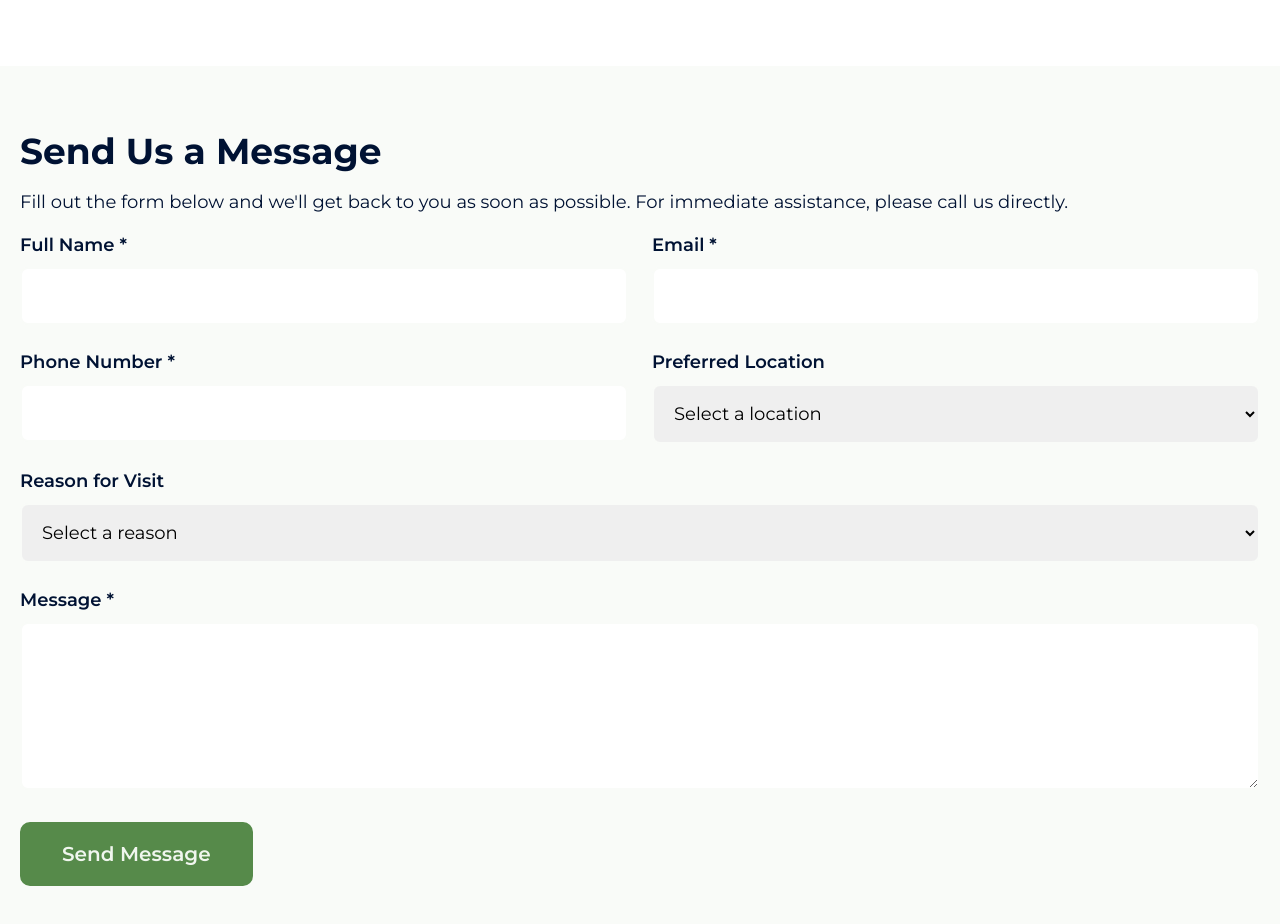
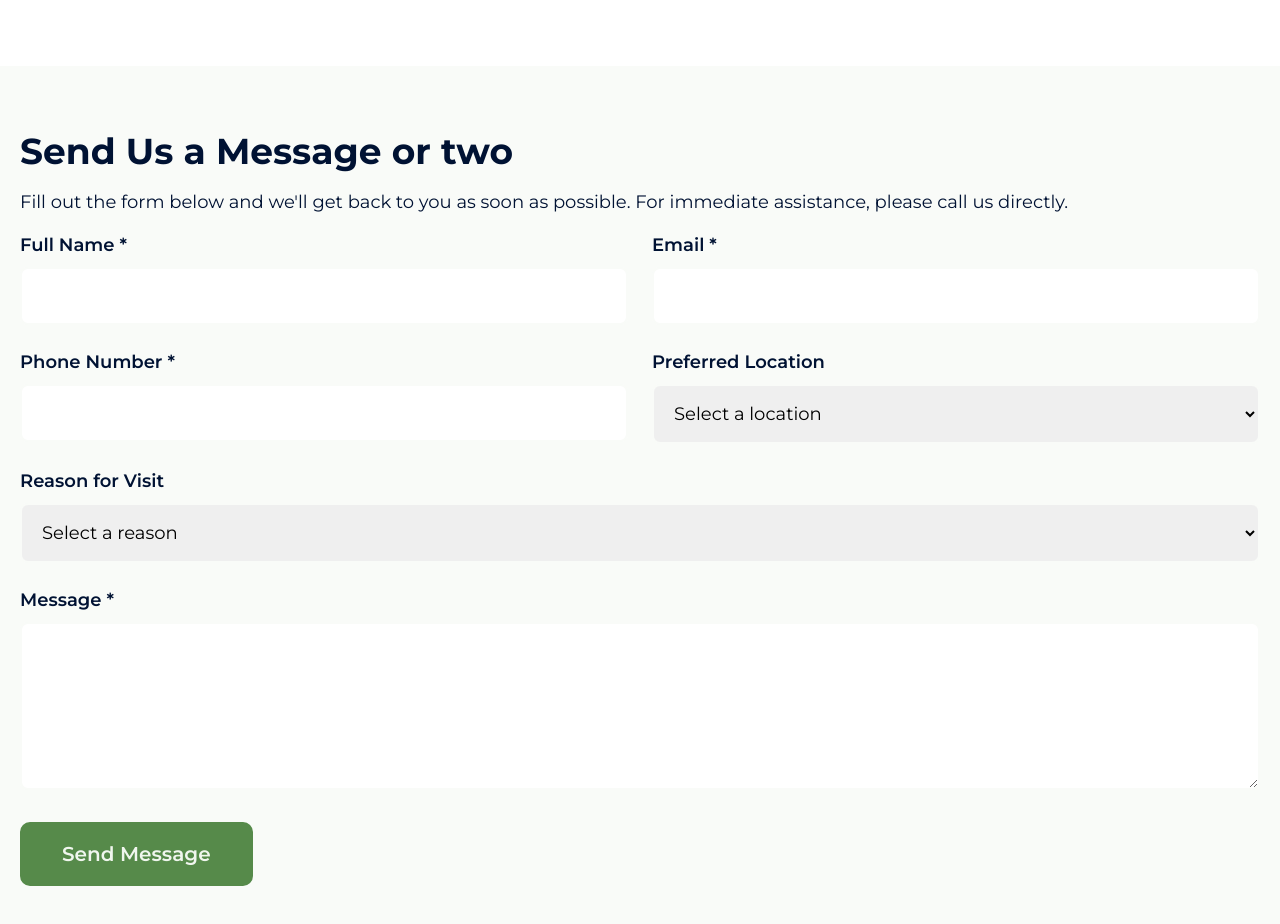
Before and after one commit to pushkardamle/test-ahs-site, a plain HTML site: page contact.html in a window 1280 px wide. Shown: the part 1040-1964 px from the top of the page. Drawn offline with Linux system fonts and the light colour scheme; files whose address does not match are found by name.

Commit message:
Minor change contact page

```diff
--- a/contact.html
+++ b/contact.html
@@ -134,7 +134,7 @@
             <div class="container">
                 <div class="contact-form-wrapper">
                     <div class="contact-form-intro">
-                        <h2>Send Us a Message</h2>
+                        <h2>Send Us a Message or two</h2>
                         <p>Fill out the form below and we'll get back to you as soon as possible. For immediate assistance, please call us directly.</p>
                     </div>
 
```
